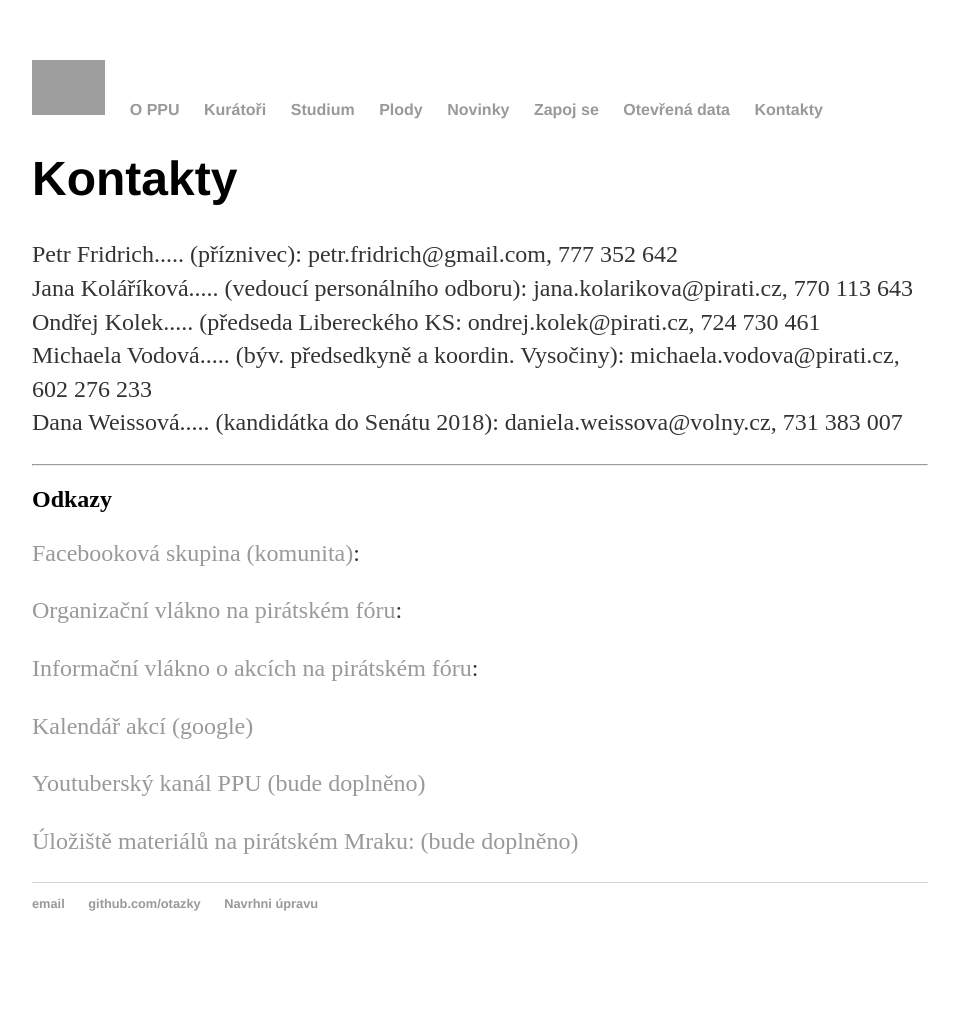
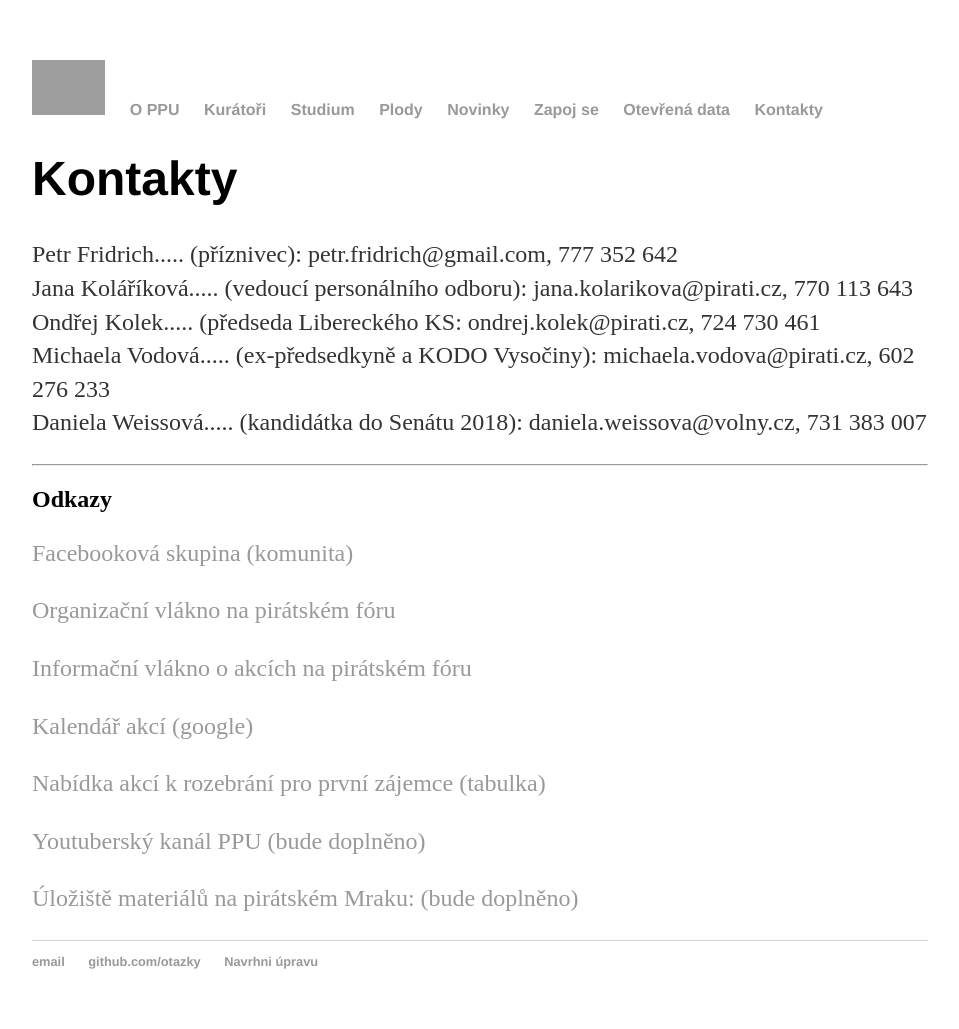
Before and after one commit to otazky/otazky.github.io, a Jekyll site: the page built from kontakt/index.html, in a window 1280 px wide. Shown: the whole page, without its empty margins (160-1119 px from the left). Built offline with Jekyll 4.4.1, drawn with Linux system fonts in a browser that asks for light colours; before the commit the page ends 971 px from its top, so only the background shows below that; grey boxes are pictures that could not be loaded.

Commit message:
Doplnění odkazů

```diff
--- a/kontakt/index.html
+++ b/kontakt/index.html
@@ -9,26 +9,30 @@ title: Kontakty
     Petr Fridrich..... (příznivec): petr.fridrich@gmail.com, 777 352 642<br>
     Jana Koláříková..... (vedoucí personálního odboru): jana.kolarikova@pirati.cz, 770 113 643 <br>
     Ondřej Kolek..... (předseda Libereckého KS: ondrej.kolek@pirati.cz, 724 730 461<br>
-    Michaela Vodová..... (býv. předsedkyně a koordin. Vysočiny): michaela.vodova@pirati.cz, 602 276 233 <br>
-    Dana Weissová..... (kandidátka do Senátu 2018): daniela.weissova@volny.cz, 731 383 007 <br>
+    Michaela Vodová..... (ex-předsedkyně a KODO Vysočiny): michaela.vodova@pirati.cz, 602 276 233 <br>
+    Daniela Weissová..... (kandidátka do Senátu 2018): daniela.weissova@volny.cz, 731 383 007 <br>
   </p>
 
 <hr>
 <h2> Odkazy </h2>
 <p>
-  <a href="https://www.facebook.com/groups/PiratskaPutovniUniverzita/">Facebooková skupina (komunita)</a>:
+  <a href="https://www.facebook.com/groups/PiratskaPutovniUniverzita/">Facebooková skupina (komunita)</a>
 </p>
 
 <p>
-  <a href="https://forum.pirati.cz/viewtopic.php?f=374&t=47722">Organizační vlákno na pirátském fóru</a>:
+  <a href="https://forum.pirati.cz/viewtopic.php?f=374&t=47722">Organizační vlákno na pirátském fóru</a>
 </p>
 
 <p>
-   <a href="https://forum.pirati.cz/viewtopic.php?f=75&t=48598">Informační vlákno o akcích na pirátském fóru</a>:
+   <a href="https://forum.pirati.cz/viewtopic.php?f=75&t=48598">Informační vlákno o akcích na pirátském fóru</a>
 </p>
 
 <p>
   <a href="https://calendar.google.com/calendar?cid=M21qYmFldXRuYjhlN2c1OW9ldDhkYjZrajRAZ3JvdXAuY2FsZW5kYXIuZ29vZ2xlLmNvbQ">Kalendář akcí (google)</a>
+</p>
+
+<p>
+  <a href="https://docs.google.com/spreadsheets/d/1ogk7bDFIeTB9nIeChtjeBAkD1SxlXD2GmDUbvLY1_3Y">Nabídka akcí k rozebrání pro první zájemce (tabulka)</a>
 </p>
 
 <p>
```
